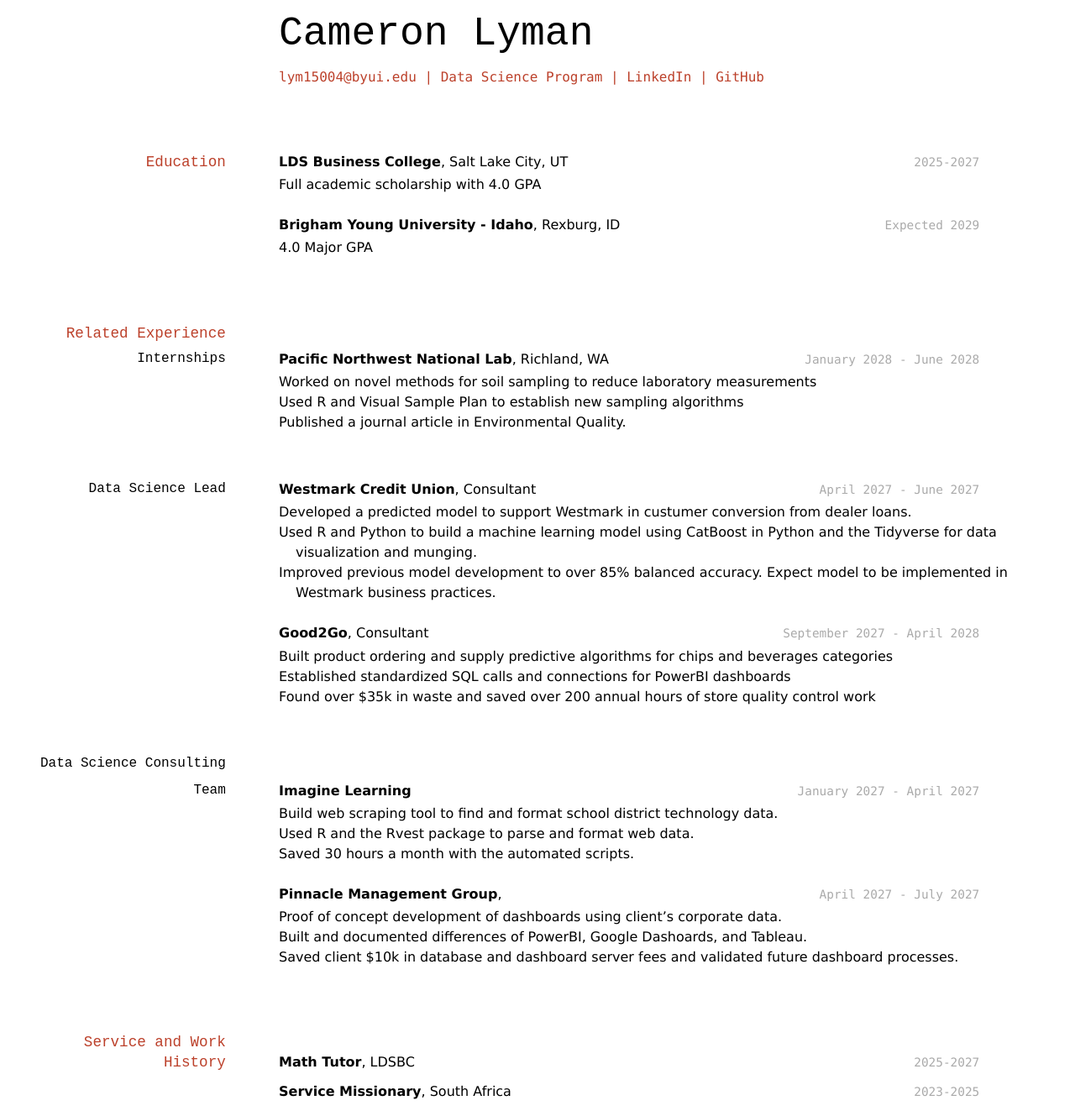
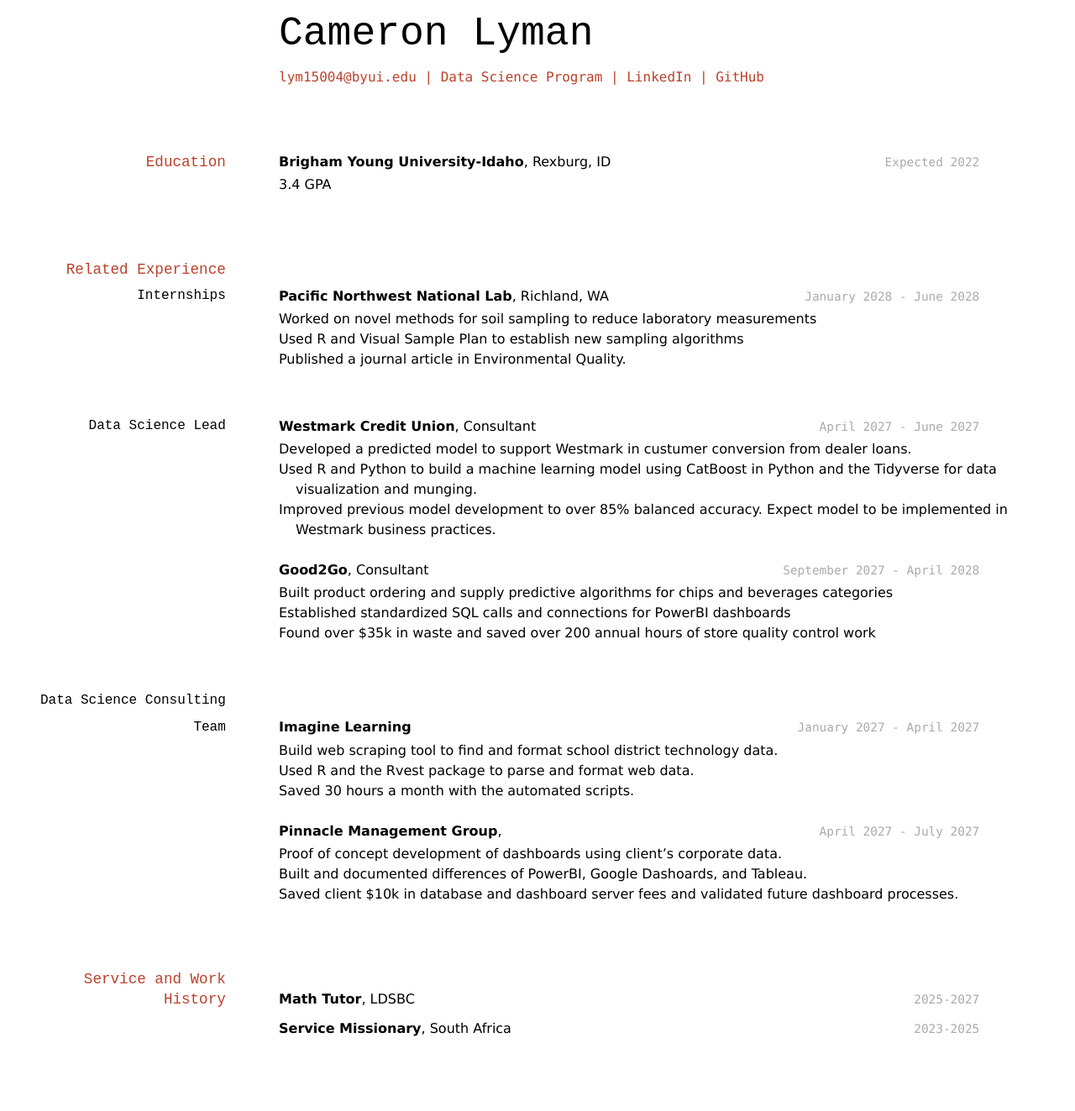
Before and after one commit to byuids-resumes/cameron_lyman_resume, a Jekyll site: the page built from docs/index.md, in a window 1280 px wide. Shown: the whole page at 84% size. Built offline with Jekyll 4.4.1, drawn with Linux system fonts in a browser that asks for light colours; after the commit the page ends 1248 px from its top, so only the background shows below that.

Commit message:
Fixed education

```diff
--- a/docs/index.md
+++ b/docs/index.md
@@ -15,15 +15,10 @@ title: Cameron Lyman Resume
 
 ## Education
 
-`2025-2027`
-__LDS Business College__, Salt Lake City, UT
+`Expected 2022`
+__Brigham Young University-Idaho__, Rexburg, ID
 
-- Full academic scholarship with 4.0 GPA
-
-`Expected 2029`
-__Brigham Young University - Idaho__, Rexburg, ID
-
-- 4.0 Major GPA
+- 3.4 GPA
 
 
 ## Related Experience
```
